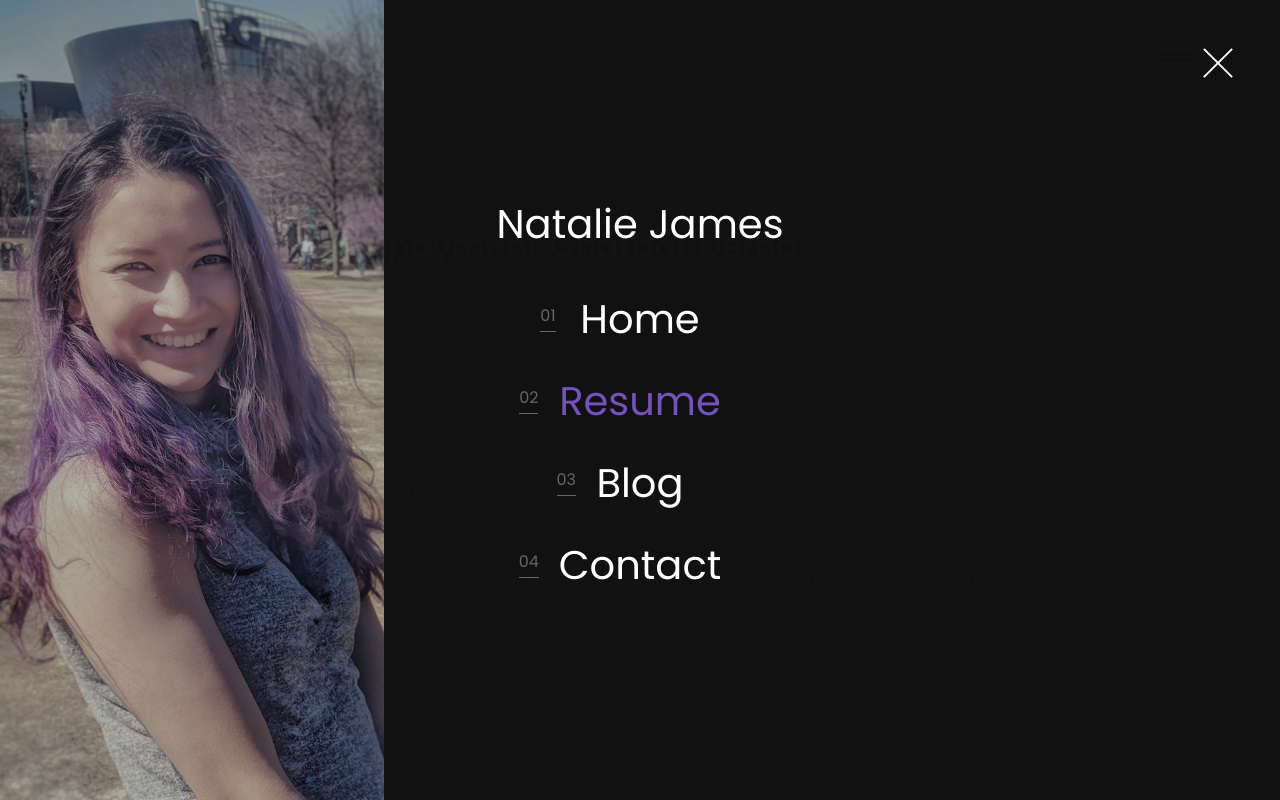
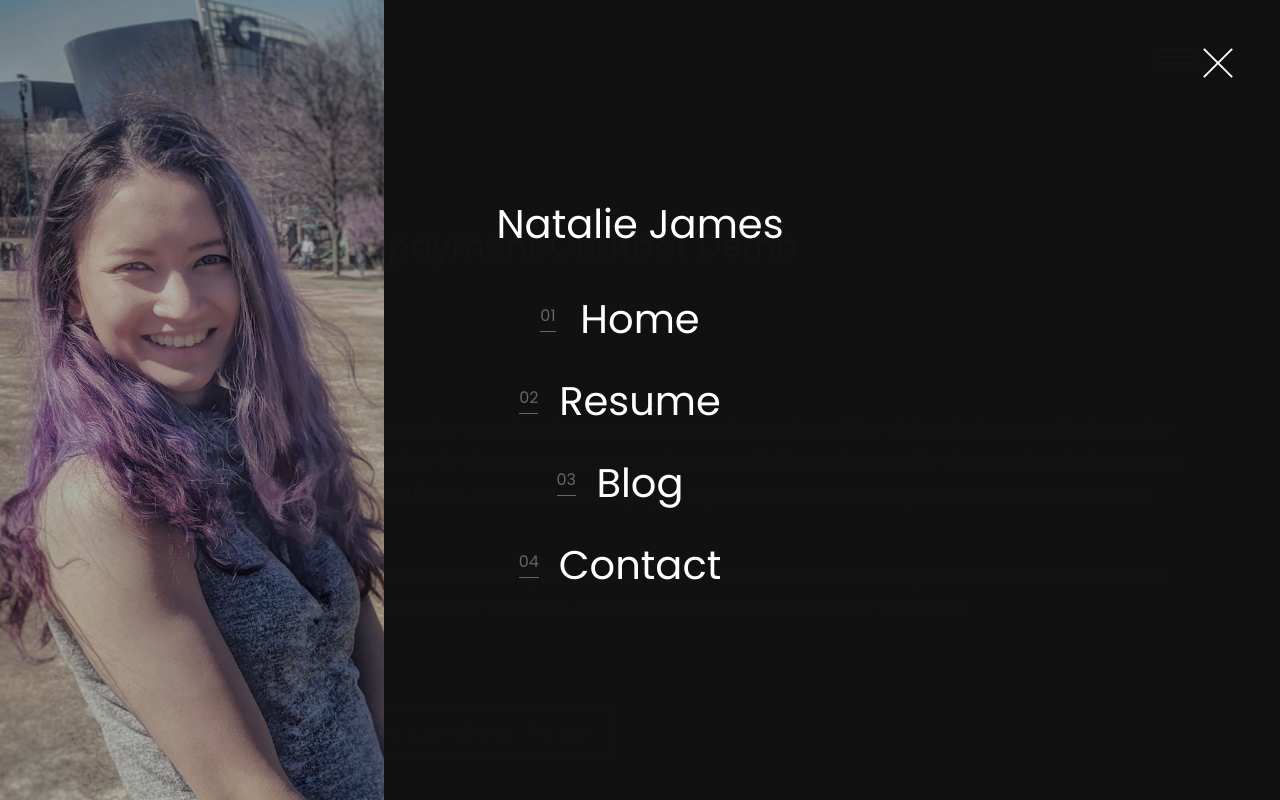
Before and after one commit to cryptasian/about, a plain HTML site: page docs/chatbot/index.html in a window 1280 px wide. Both pictures are taken after a click on the link 1175 px from the left and 52 px from the top of the page. Drawn offline with nearby package versions, Linux system fonts and the light colour scheme.

Commit message:
Add files via upload

```diff
--- a/docs/chatbot/index.html
+++ b/docs/chatbot/index.html
@@ -104,7 +104,7 @@
               <h1 class="mb-4"><a href="https://natalie.willinspire.me/" class="logo">Natalie James</a></h1>
               <ul>
                 <li><a href="https://natalie.willinspire.me/"><span><small>01</small>Home</span></a></li>
-                <li class="active"><a href="https://natalie.willinspire.me/about/"><span><small>02</small>Resume</span></a></li>
+                <li><a href="https://natalie.willinspire.me/about/"><span><small>02</small>Resume</span></a></li>
                 <li><a href="https://natalie.willinspire.me/404/"><span><small>03</small>Blog</span></a></li>
                 <li><a href="https://natalie.willinspire.me/contact/"><span><small>04</small>Contact</span></a></li>
               </ul>
```
